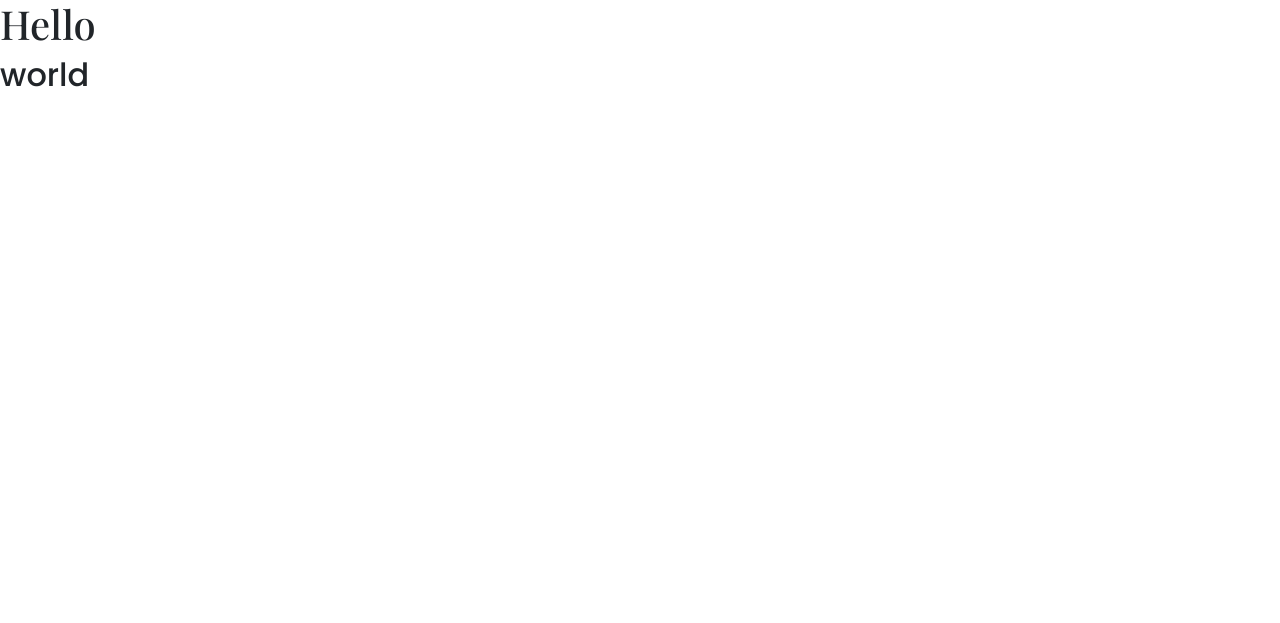
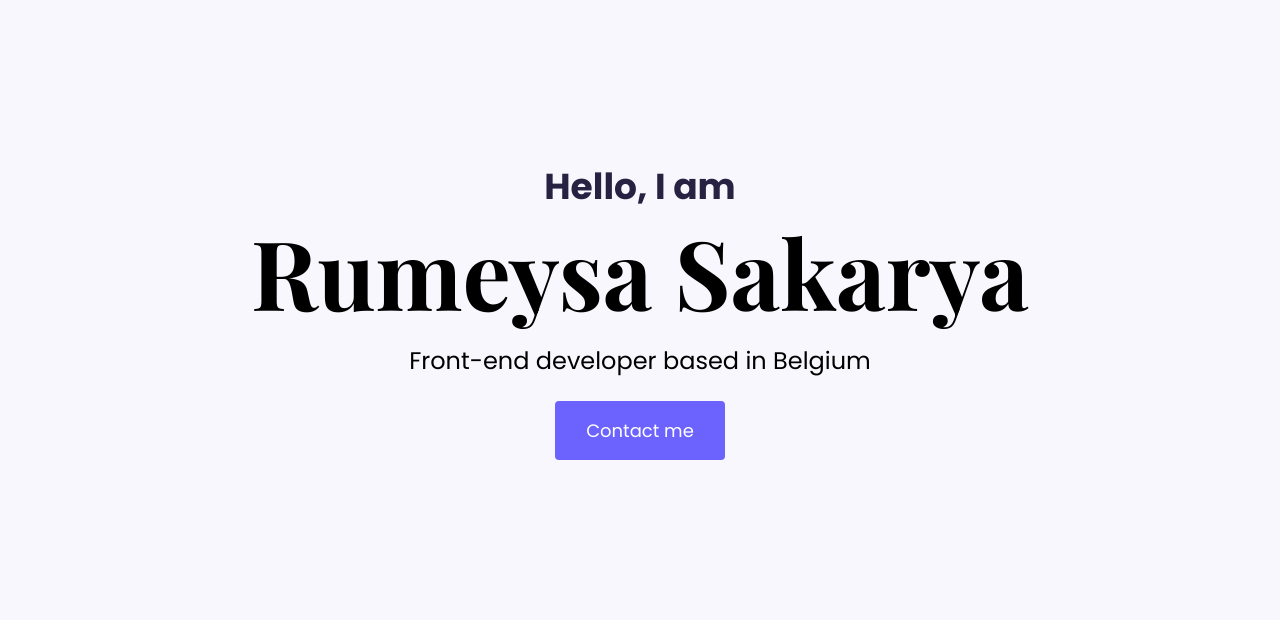
Before and after one commit to Rumeysa-Sakarya/portfolio-project, a plain HTML site: page index.html in a window 1280 px wide. Drawn offline with nearby package versions, Linux system fonts and the light colour scheme; a web font is replaced by a local one.

Commit message:
added and styled hero

```diff
--- a/index.html
+++ b/index.html
@@ -30,7 +30,11 @@
     />
   </head>
   <body>
-    <h1>Hello</h1>
-    <h2>world</h2>
+    <div class="hero">
+      <p>Hello, I am</p>
+      <h1>Rumeysa Sakarya</h1>
+      <h2 class="mb-3">Front-end developer based in Belgium</h2>
+      <a href="#" class="btn btn-branding">Contact me</a>
+    </div>
   </body>
 </html>
--- a/styles/portfolio.css
+++ b/styles/portfolio.css
@@ -1,6 +1,50 @@
+:root {
+  --branding-color: #6c63ff;
+  --secondary-color: #f9f7fe;
+  --heading-font-family: "Playfair Display", serif;
+  --default-font-family: "Poppins", sans-serif;
+}
+body {
+  font-family: var(--default-font-family);
+}
+h1,
+h2,
+h3,
+h4,
+h5,
+h6 {
+  color: black;
+  font-family: var(--heading-font-family);
+  font-weight: bold;
+}
 h1 {
-  font-family: "Playfair Display", serif;
+  font-size: 96px;
 }
-h2 {
-  font-family: Poppins;
+p {
+  font-weight: normal;
 }
+.hero {
+  background: var(--secondary-color);
+  text-align: center;
+  padding: 160px 20px;
+}
+.hero p {
+  font-size: 36px;
+  font-weight: bold;
+  margin: 0;
+  color: #272142;
+}
+.hero h2 {
+  font-family: var(--default-font-family);
+  font-weight: normal;
+  line-height: 2;
+  font-size: 24px;
+}
+.btn-branding {
+  background: var(--branding-color);
+  border-radius: 4px;
+  color: white;
+  font-size: 18px;
+  line-height: 27px;
+  padding: 15px 30px;
+}
```
